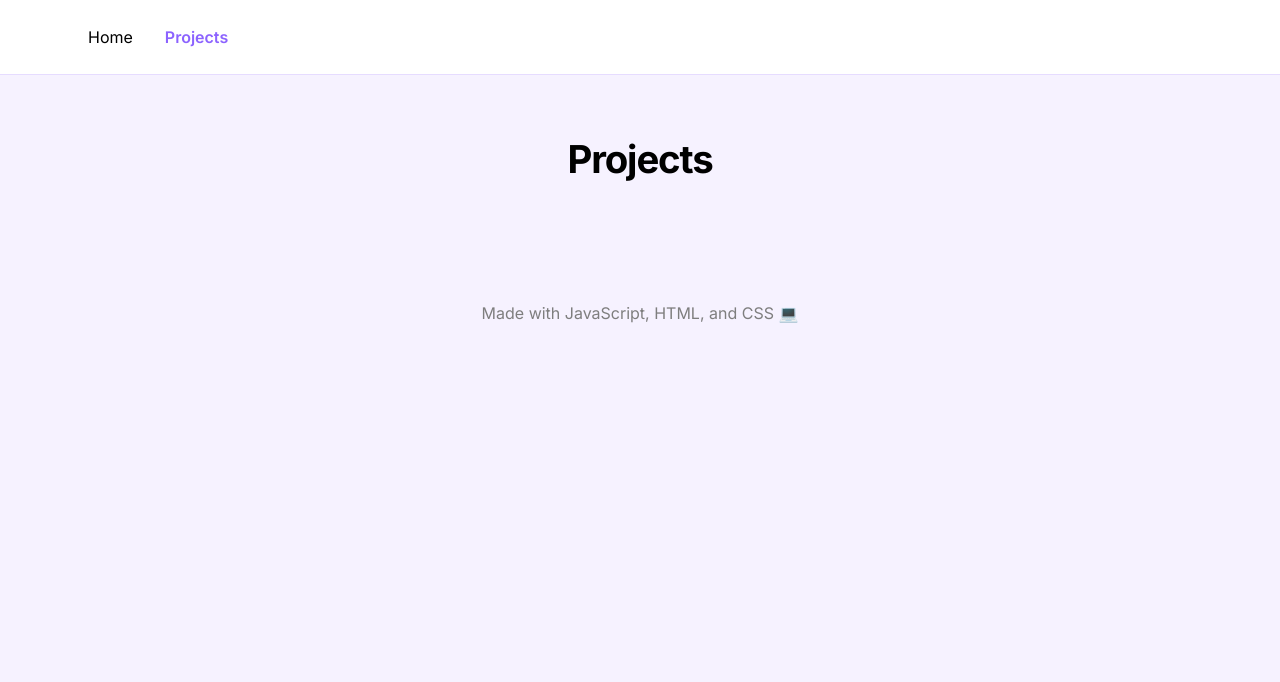
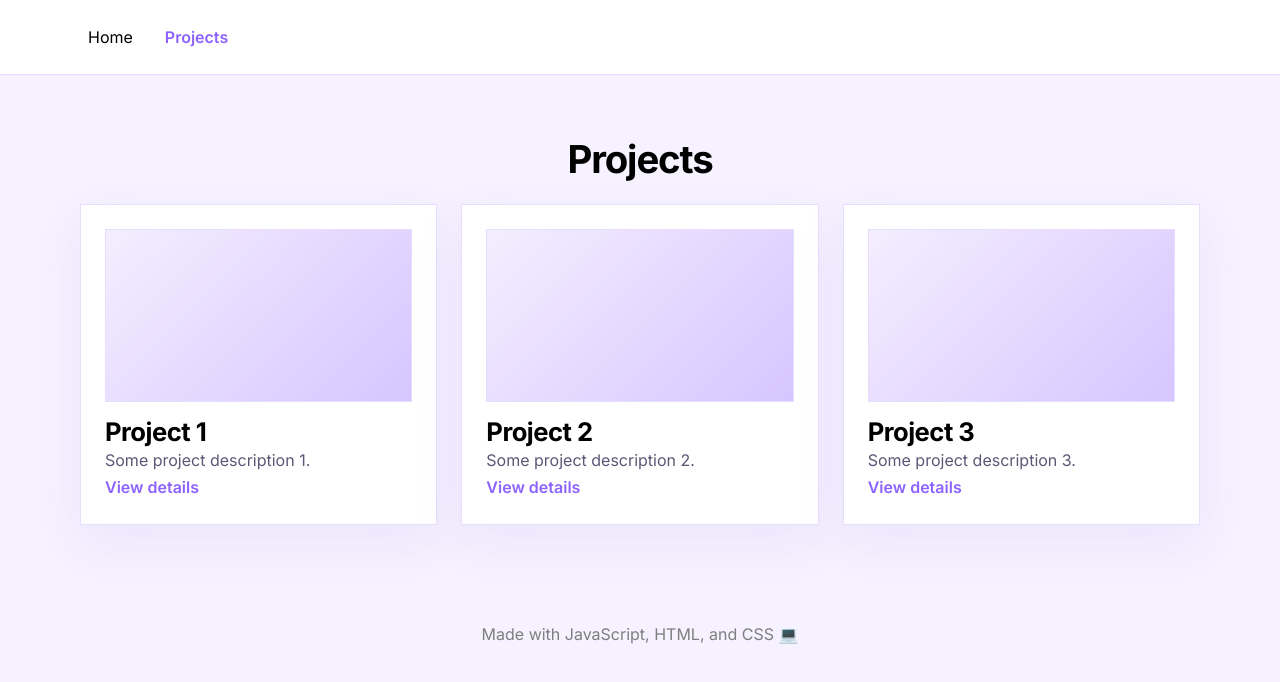
Before and after one commit to jiingjing/jiingjing.github.io, a plain HTML site: page projects.html in a window 1280 px wide. Drawn offline with Linux system fonts and the light colour scheme.

Commit message:
feat: add grid of projects

```diff
--- a/projects.html
+++ b/projects.html
@@ -15,7 +15,32 @@
         <div class="section-header">
           <h2>Projects</h2>
         </div>
-        <!--TODO: add projects here (thumnails + short desc)-->
+        <div class="grid project-grid">
+          <article class="project-card">
+            <div class="project-thumbnail"></div>
+            <div>
+              <h3>Project 1</h3>
+              <p>Some project description 1.</p>
+              <a href="project-1.html">View details</a>
+            </div>
+          </article>
+          <article class="project-card">
+            <div class="project-thumbnail"></div>
+            <div>
+              <h3>Project 2</h3>
+              <p>Some project description 2.</p>
+              <a href="project-2.html">View details</a>
+            </div>
+          </article>
+          <article class="project-card">
+            <div class="project-thumbnail"></div>
+            <div>
+              <h3>Project 3</h3>
+              <p>Some project description 3.</p>
+              <a href="project-3.html">View details</a>
+            </div>
+          </article>
+        </div>
       </section>
     </main>
 
--- a/styles.css
+++ b/styles.css
@@ -144,6 +144,49 @@ p {
   letter-spacing: -0.03em;
 }
 
+.project-grid {
+  display: grid;
+  gap: 1.5rem;
+  grid-template-columns: repeat(3, minmax(0, 1fr));
+}
+
+.project-card {
+  background: #fff;
+  border: 1px solid #e7deff;
+  box-shadow: 0 18px 48px rgba(99, 75, 206, 0.08);
+  padding: 1.5rem;
+  display: grid;
+  gap: 1rem;
+}
+
+.project-card h3 {
+  margin: 0;
+  font-size: clamp(1.3rem, 2vw, 1.6rem);
+  line-height: 1.1;
+  letter-spacing: -0.02em;
+}
+
+.project-card p {
+  margin: 0;
+  color: #5f5676;
+  font-size: 1rem;
+  line-height: 1.75;
+}
+
+.project-card a {
+  color: #8c63ff;
+  text-decoration: none;
+  font-weight: 600;
+  align-self: start;
+}
+
+.project-thumbnail {
+  width: 100%;
+  aspect-ratio: 16 / 9;
+  background: linear-gradient(135deg, #f4eeff 0%, #d7c5ff 100%);
+  border: 1px solid #e7deff;
+}
+
 .site-footer {
   padding: 2rem 0;
   text-align: center;
```
